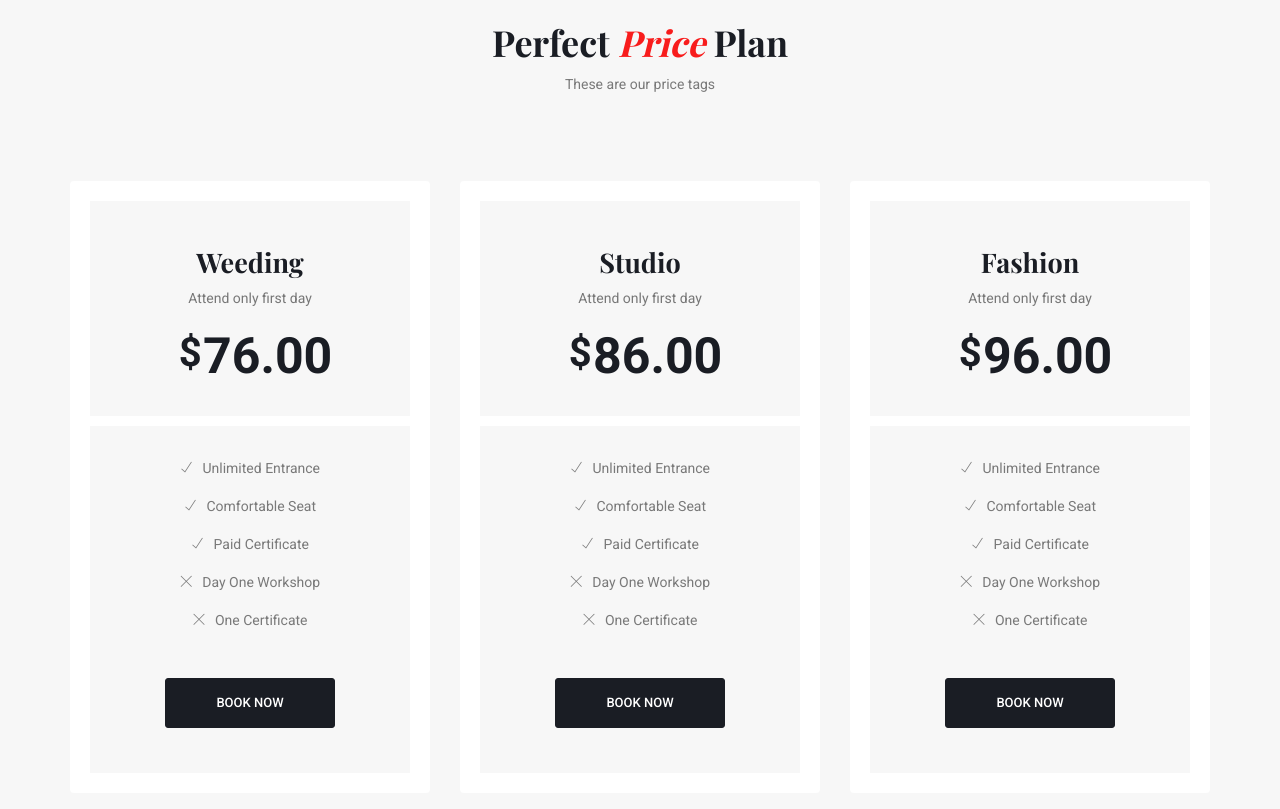
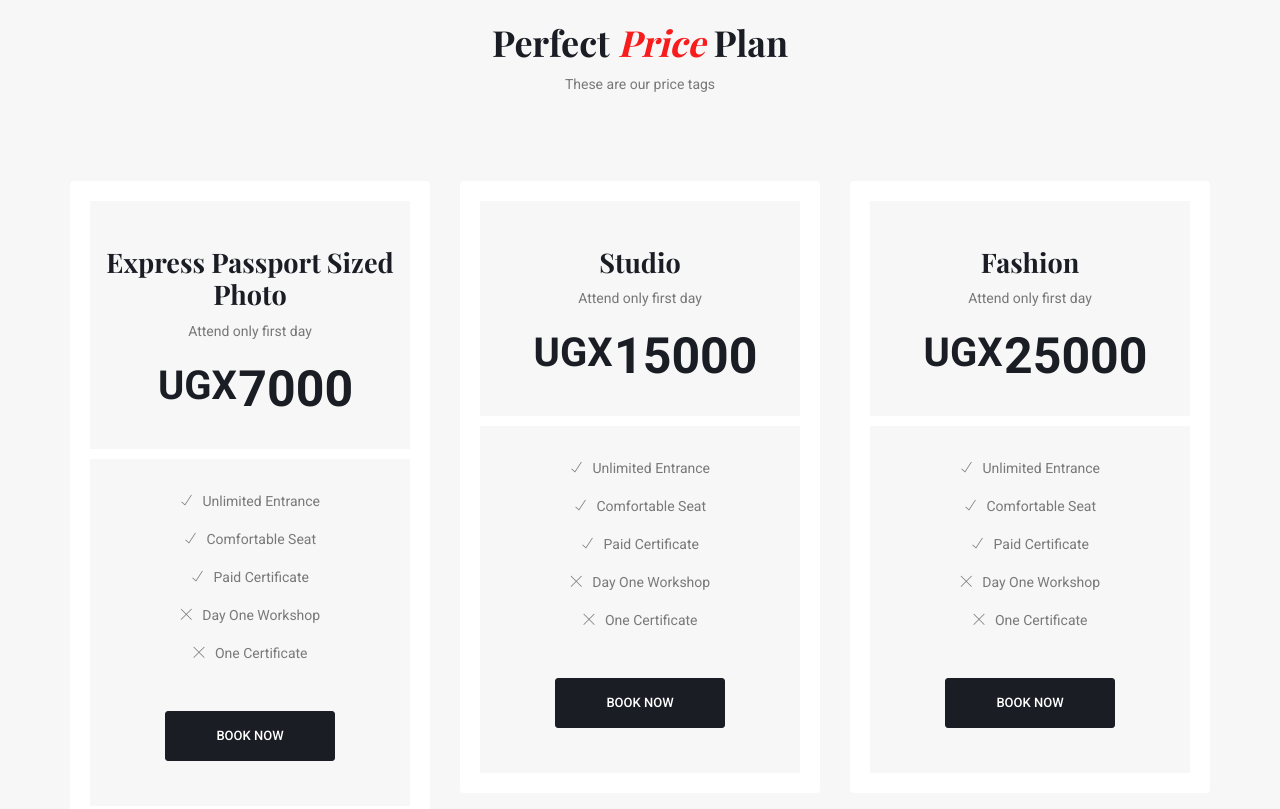
Before and after one commit to StephenOgweno/BambooGallery, a plain HTML site: page index.html in a window 1280 px wide. Shown: the part 3491-4300 px from the top of the page. Drawn offline with nearby package versions, Linux system fonts and the light colour scheme; a web font is replaced by a local one.

Commit message:
Update index.html

```diff
--- a/index.html
+++ b/index.html
@@ -265,9 +265,9 @@
                     <div class="col-lg-4 col-md-6 mb-4 mb-lg-0">
                         <div class="text-center card-priceTable">
                             <div class="priceTable-header">
-                                <h3>Weeding</h3>
+                                <h3>Express Passport Sized Photo</h3>
                                 <p>Attend only first day</p>
-                                <h1 class="priceTable-price"><span>$</span> 76.00</h1>
+                                <h1 class="priceTable-price"><span>UGX</span> 7000</h1>
                             </div>
                             <ul class="priceTable-list">
                                 <li>
@@ -297,7 +297,7 @@
                             <div class="priceTable-header">
                                 <h3>Studio</h3>
                                 <p>Attend only first day</p>
-                                <h1 class="priceTable-price"><span>$</span> 86.00</h1>
+                                <h1 class="priceTable-price"><span>UGX</span> 15000</h1>
                             </div>
                             <ul class="priceTable-list">
                                 <li>
@@ -327,7 +327,7 @@
                             <div class="priceTable-header">
                                 <h3>Fashion</h3>
                                 <p>Attend only first day</p>
-                                <h1 class="priceTable-price"><span>$</span> 96.00</h1>
+                                <h1 class="priceTable-price"><span>UGX</span> 25000</h1>
                             </div>
                             <ul class="priceTable-list">
                                 <li>
```
